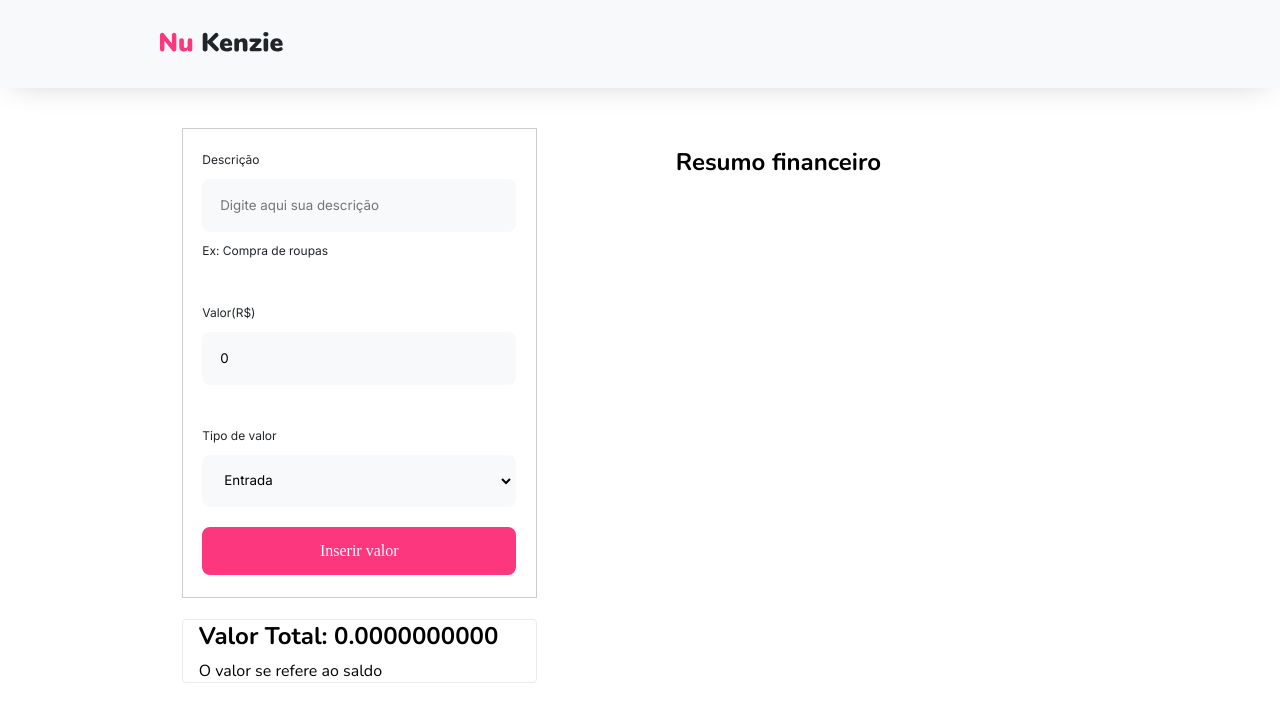
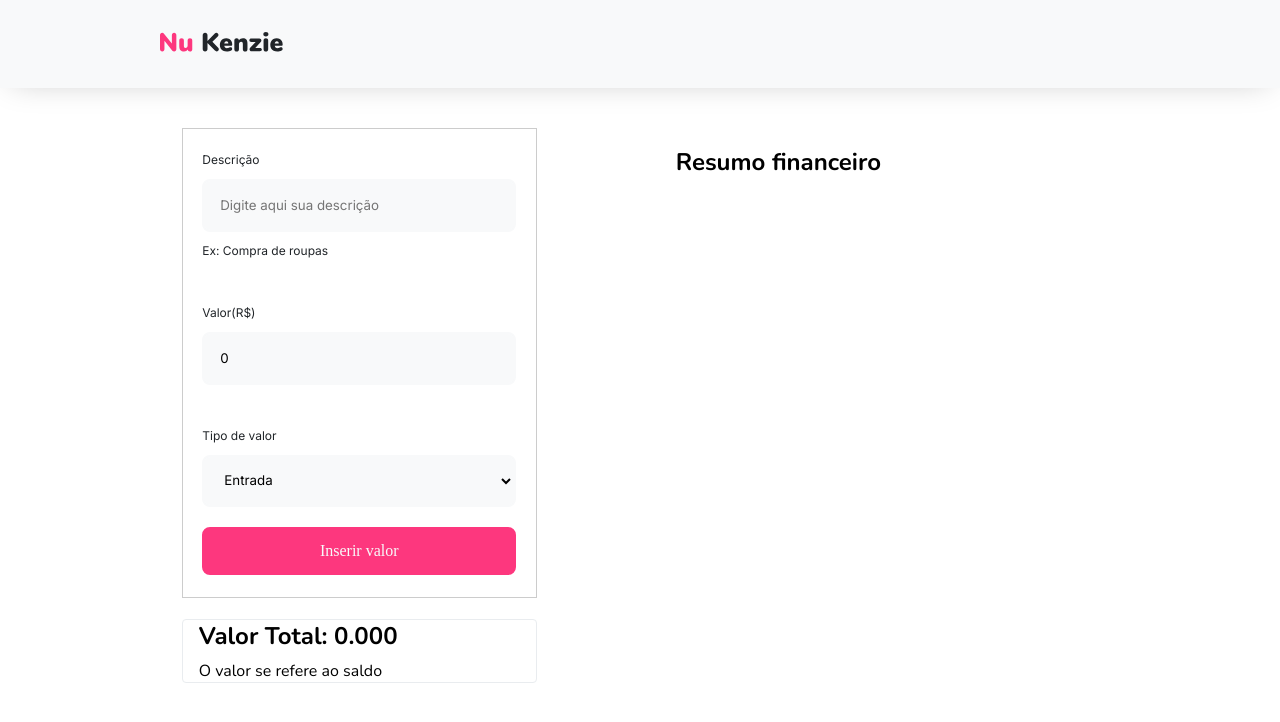
Before and after one commit to Kenzie-Academy-Brasil-Developers/react-nu-kenzie-lila, a React (Vite) app: page / in a window 1280 px wide. Shown: the top 722 px of the page. Built offline with nearby package versions, Linux system fonts and the light colour scheme.

Commit message:
correção

```diff
--- a/src/components/TodoForm/TodoValue/index.jsx
+++ b/src/components/TodoForm/TodoValue/index.jsx
@@ -12,7 +12,7 @@ export const TotalValue = ({listNotes}) => {
 
     return (
         <div className={styles.container}>
-            <h2>Valor Total: {totalChar.toFixed(10.5)}</h2>
+            <h2>Valor Total: {totalChar.toFixed(3.5)}</h2>
             <span>O valor se refere ao saldo</span>
         </div>
     );
```
